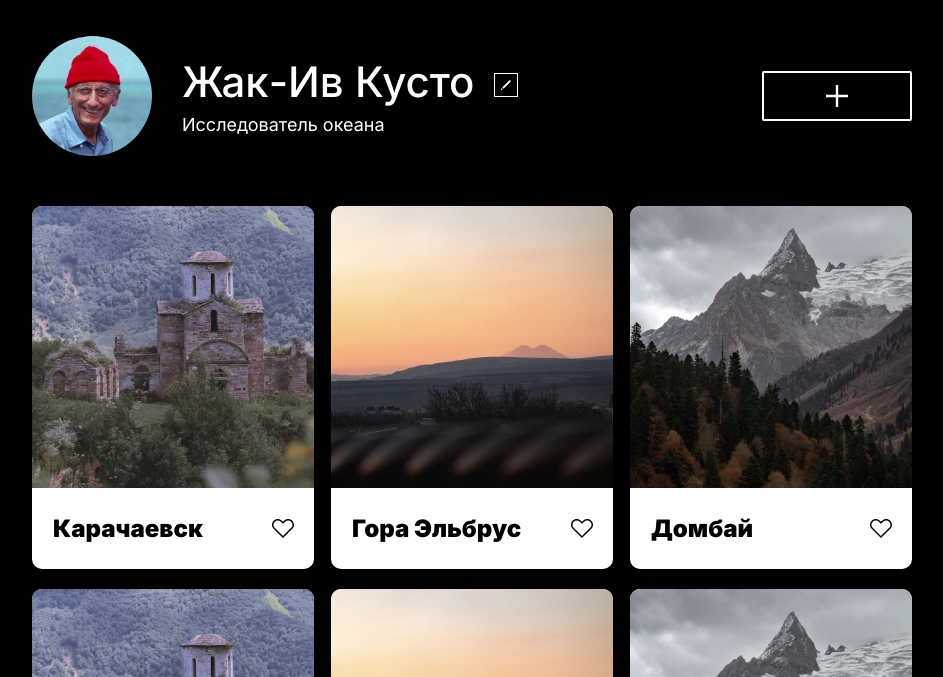
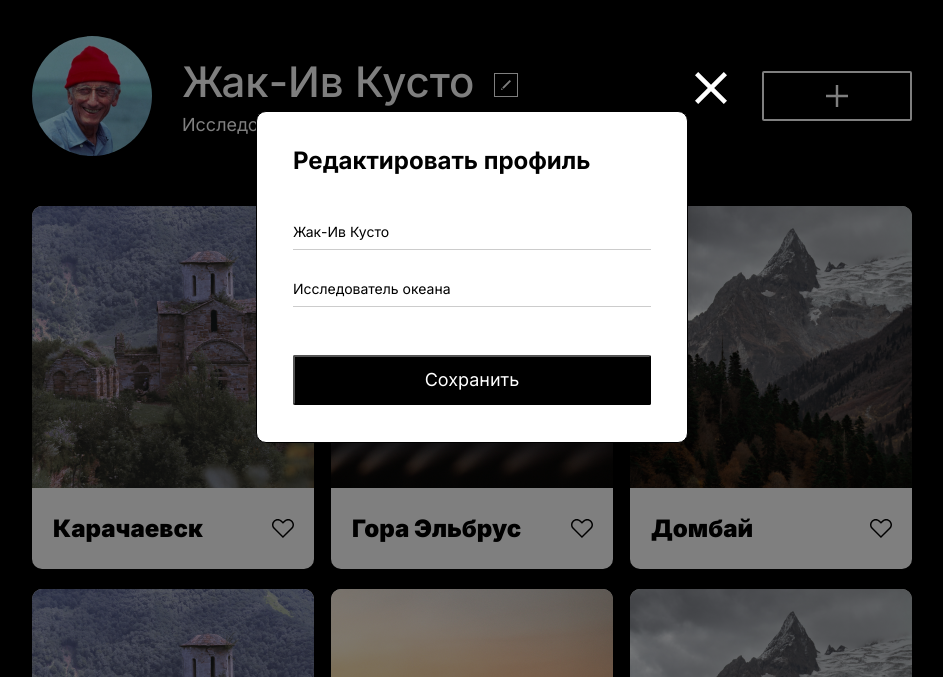
Before and after one commit to AnikeychikPG/mesto-project, a plain HTML site: page index.html in a window 1280 px wide. Shown: the part 123-800 px from the top of the page, without its empty margins (168-1111 px from the left). Drawn offline with Linux system fonts and the light colour scheme.

Commit message:
сверстал попап для дескопа

```diff
--- /dev/null
+++ b/blocks/popup/__close-button/popup__close-button.css
@@ -0,0 +1,10 @@
+.popup__close-button {
+  position: absolute;
+  top: -40px;
+  right: -40px;
+  border: none;
+  padding: 0;
+  margin: 0;
+  background-color: transparent;
+  cursor: pointer;
+}
--- /dev/null
+++ b/blocks/popup/__container/popup__container.css
@@ -0,0 +1,11 @@
+.popup__container {
+  display: flex;
+  flex-direction: column;
+  position: relative;
+  width: 430px;
+  height: 330px; /*delete then*/
+  box-shadow: 0px 0px 25px 0px #00000026;
+  border: 1px solid black;
+  background-color: white;
+  border-radius: 10px;
+}
--- /dev/null
+++ b/blocks/popup/__field/popup__field.css
@@ -0,0 +1,9 @@
+.popup__field {
+  width: 100%;
+  height: 27px;
+  border-bottom: 1px solid rgba(0, 0, 0, 0.2);
+}
+
+.popup__field:last-of-type {
+  padding-top: 29px;
+}
--- /dev/null
+++ b/blocks/popup/__form/popup__form.css
@@ -0,0 +1,8 @@
+.popup__form {
+  width: 100%;
+  max-width: 358px;
+  padding: 47px 0 37px;
+  margin: 0 auto;
+  display: flex;
+  flex-direction: column;
+}
--- /dev/null
+++ b/blocks/popup/__header/popup__header.css
@@ -0,0 +1,8 @@
+.popup__header {
+  font-size: 24px;
+  line-height: 29.05px;
+  color: black;
+  margin: 0;
+  padding-top: 34px;
+  padding-left: 36px;
+}
--- /dev/null
+++ b/blocks/popup/__input/popup__input.css
@@ -0,0 +1,9 @@
+.popup__input {
+  width: 100%;
+  padding: 0;
+  border: none;
+  font-size: 14px;
+  font-weight: 400;
+  line-height: 16.94px;
+  text-align: start;
+}
--- /dev/null
+++ b/blocks/popup/__submit-button/popup__submit-button.css
@@ -0,0 +1,11 @@
+.popup__submit-button {
+  margin: 0;
+  height: 50px;
+  border-radius: 2px;
+  background-color: black;
+  color: white;
+  font-size: 18px;
+  line-height: 21.78px;
+  cursor: pointer;
+  margin-top: 48px;
+}
--- /dev/null
+++ b/blocks/popup/popup.css
@@ -0,0 +1,9 @@
+.popup {
+  position: fixed;
+  width: 100%;
+  height: 100%;
+  background-color: rgba(0, 0, 0, 0.5);
+  display: flex;
+  justify-content: center;
+  align-items: center;
+}
--- a/index.html
+++ b/index.html
@@ -202,6 +202,56 @@
       </section>
     </main>
     <footer class="footer">© 2020 Mesto Russia</footer>
+    <div class="popup">
+      <div class="popup__container">
+        <button type="button" class="popup__close-button" name="closeButton">
+          <svg
+            width="32"
+            height="32"
+            viewBox="0 0 32 32"
+            fill="none"
+            xmlns="http://www.w3.org/2000/svg"
+          >
+            <path
+              d="M32 28.8L19.2 16L32 3.2L28.8 0L16 12.8L3.2 0L0 3.2L12.8 16L0 28.8L3.2 32L16 19.2L28.8 32L32 28.8Z"
+              fill="white"
+            />
+          </svg>
+        </button>
+        <h2 class="popup__header">Редактировать профиль</h2>
+        <form action="#" class="popup__form">
+          <div class="popup__field">
+            <input
+              type="text"
+              class="popup__input"
+              name="profileName"
+              required
+              autocomplete="name"
+              value="Жак-Ив Кусто"
+              min="2"
+              max="20"
+            />
+          </div>
+          <div class="popup__field">
+            <input
+              type="text"
+              class="popup__input"
+              name="profileJob"
+              required
+              value="Исследователь океана"
+              min="2"
+              max="20"
+            />
+          </div>
+          <input
+            type="submit"
+            class="popup__submit-button"
+            value="Сохранить"
+            name="inputButton"
+          />
+        </form>
+      </div>
+    </div>
     <script src="./script.js"></script>
   </body>
 </html>
--- a/style.css
+++ b/style.css
@@ -17,3 +17,11 @@
 @import url(./blocks/photo-grid/__element-naming/photo-grid__element-naming.css);
 @import url(./blocks/photo-grid/__element-like/photo-grid__element-like.css);
 @import url(./blocks/footer/footer.css);
+@import url(./blocks/popup/popup.css);
+@import url(./blocks/popup/__container/popup__container.css);
+@import url(./blocks/popup/__header/popup__header.css);
+@import url(./blocks/popup/__form/popup__form.css);
+@import url(./blocks/popup/__field/popup__field.css);
+@import url(./blocks/popup/__input/popup__input.css);
+@import url(./blocks/popup/__submit-button/popup__submit-button.css);
+@import url(./blocks/popup/__close-button/popup__close-button.css);
```
